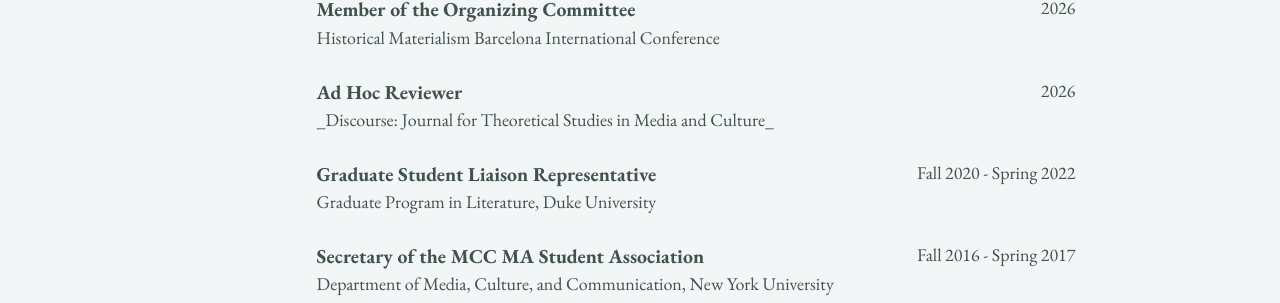
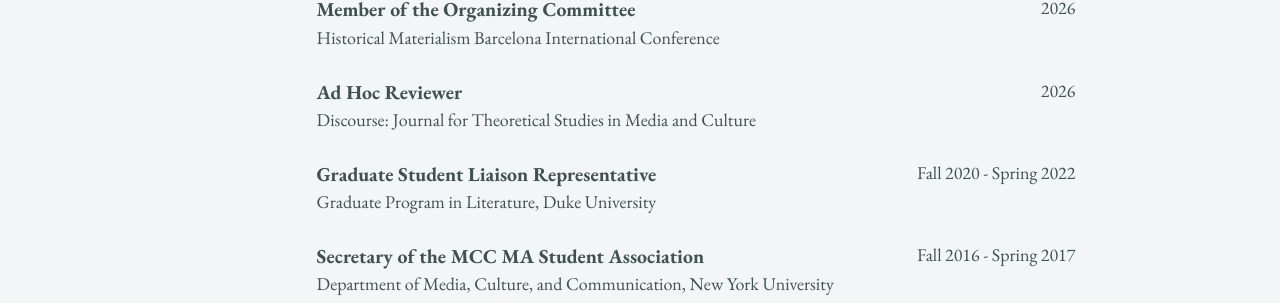
Before and after one commit to epujol90/epujol90.github.io, a Jekyll site: the page built from _pages/cv-json.md, in a window 1280 px wide and 900 px high, scrolled down 6928 px. Shown: the part 152-455 px from the top of the window. Built offline with Jekyll 4.4.1, drawn with Linux system fonts in a browser that asks for light colours; a script bundle is joined from its source files by our own code; library files that are not in the unit come from our copies.

```diff
--- a/_data/cv.json
+++ b/_data/cv.json
@@ -408,7 +408,7 @@
         "date": "2026"
       },
       {
-        "organization": "_Discourse: Journal for Theoretical Studies in Media and Culture_",
+        "organization": "Discourse: Journal for Theoretical Studies in Media and Culture",
         "role": "Ad Hoc Reviewer",
         "date": "2026"
       },
```
